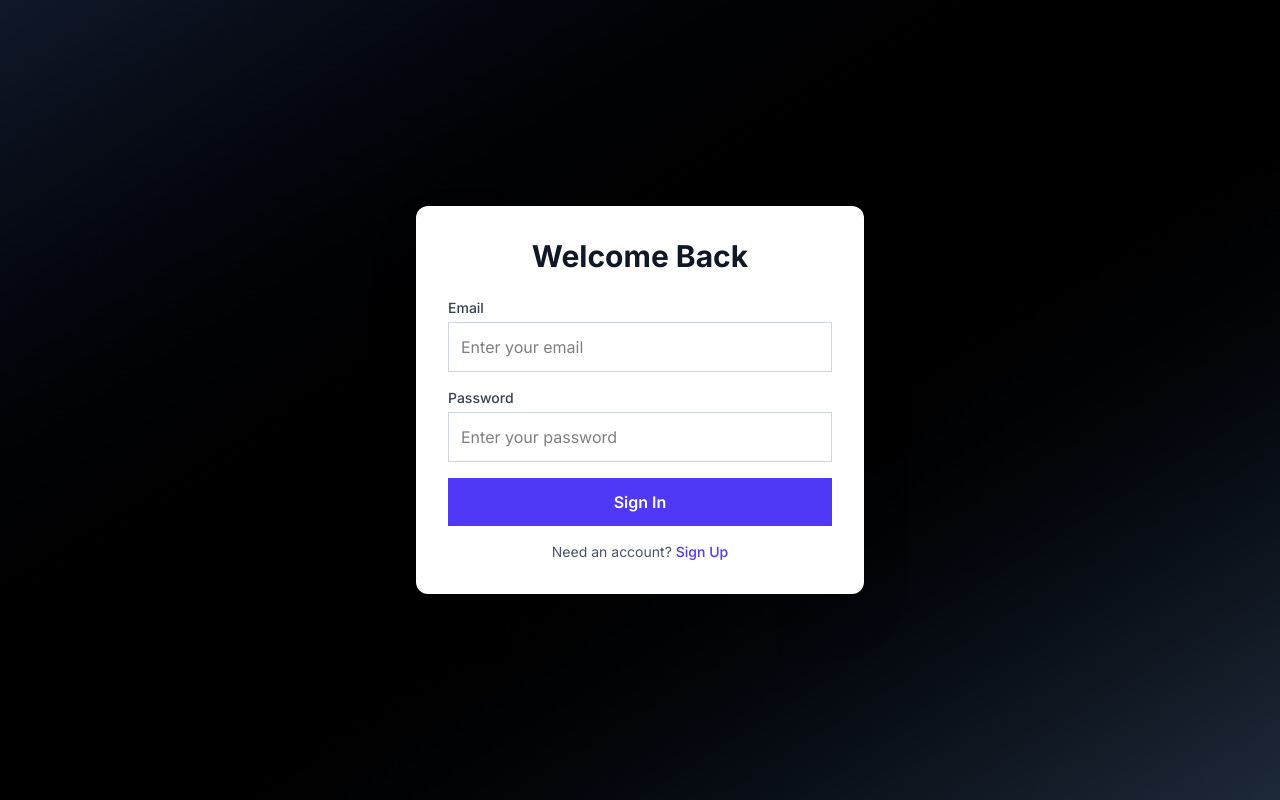
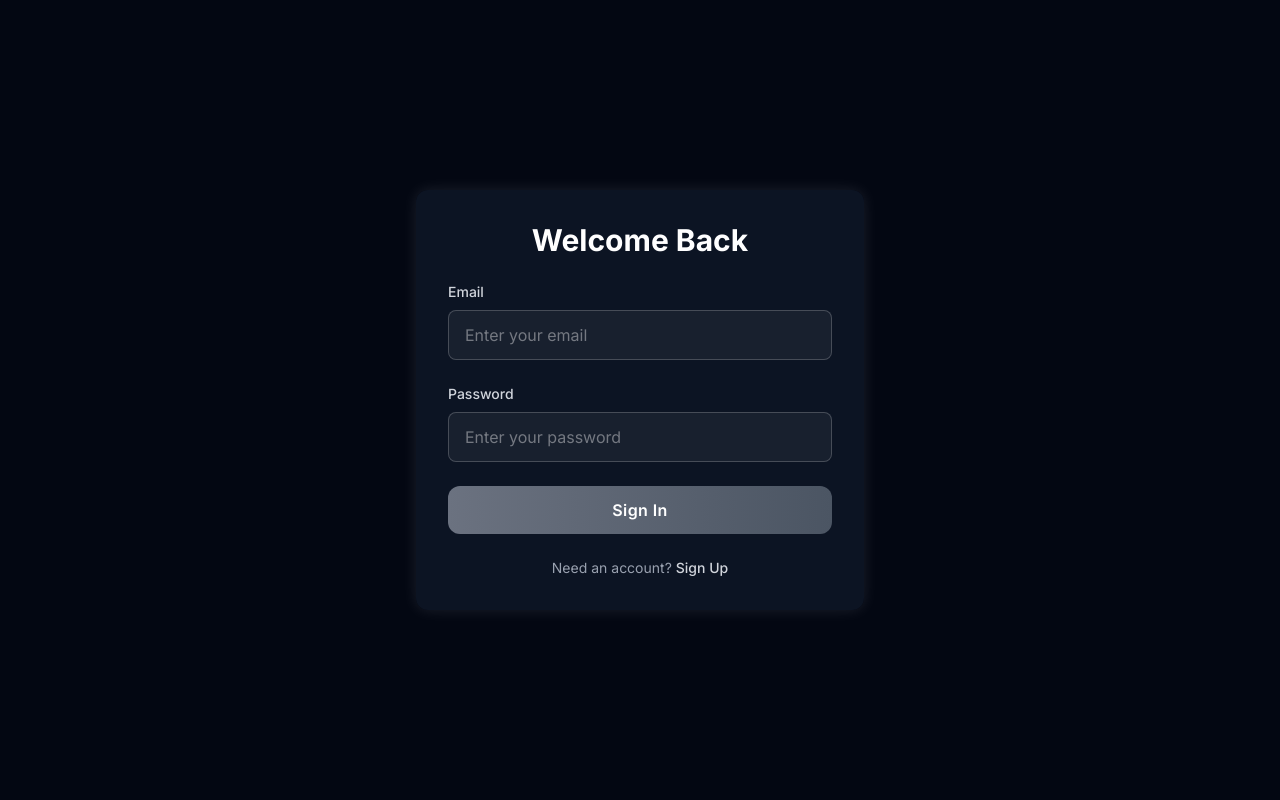
Before and after one commit to abhilov23/SketchFlow, a Next.js app in the folder apps/sketchflow-frontend/: page /signin in a window 1280 px wide. Built offline with nearby package versions, Linux system fonts and the light colour scheme.

Commit message:
login and signup page setteled

```diff
--- a/apps/sketchflow-frontend/app/page.tsx
+++ b/apps/sketchflow-frontend/app/page.tsx
@@ -118,10 +118,10 @@ export default function LandingPage() {
           </Link>
         </nav>
         <div className="flex items-center gap-4">
-          <Link href="#" className="text-sm font-medium text-gray-300 hover:text-white transition-colors duration-300">
+          <Link href="/signin" className="text-sm font-medium text-gray-300 hover:text-white transition-colors duration-300">
             Log In
           </Link>
-          <Button className="btn-primary flex justify-between">
+          <Button onClick={() => router.push("/signup")} className="btn-primary flex justify-between">
             Try Now
           </Button>
         </div>
--- a/apps/sketchflow-frontend/components/AuthPage.tsx
+++ b/apps/sketchflow-frontend/components/AuthPage.tsx
@@ -1,24 +1,96 @@
 "use client";
 
 import { useState } from "react";
+import Link from "next/link";
+
+// Custom CSS for glow, animations, and button styles
+const customStyles = `
+  .shadow-glow {
+    box-shadow: 0 0 15px rgba(255, 255, 255, 0.1);
+  }
+  .hover-glow:hover {
+    box-shadow: 0 0 20px rgba(255, 255, 255, 0.2);
+  }
+  .animate-float-subtle {
+    animation: floatSubtle 6s ease-in-out infinite;
+  }
+  @keyframes floatSubtle {
+    0%, 100% { transform: translateY(0); }
+    50% { transform: translateY(-10px); }
+  }
+  .animate-pulse-glow {
+    animation: pulseGlow 3s ease-in-out infinite;
+  }
+  @keyframes pulseGlow {
+    0%, 100% { box-shadow: 0 0 10px rgba(255, 255, 255, 0.1); }
+    50% { box-shadow: 0 0 20px rgba(255, 255, 255, 0.2); }
+  }
+  .btn-primary {
+    background: linear-gradient(90deg, #6b7280, #4b5563);
+    color: white;
+    font-weight: 600;
+    letter-spacing: 0.025em;
+    padding: 0.75rem 1.5rem;
+    border-radius: 0.75rem;
+    transition: all 0.3s ease;
+  }
+  .btn-primary:hover {
+    background: linear-gradient(90deg, #4b5563, #374151);
+    transform: scale(1.05);
+    box-shadow: 0 0 20px rgba(255, 255, 255, 0.2);
+  }
+  .btn-primary:focus {
+    outline: none;
+    box-shadow: 0 0 0 3px rgba(255, 255, 255, 0.3);
+  }
+  .btn-primary:active {
+    transform: scale(0.95);
+  }
+  .input-field {
+    background: rgba(255, 255, 255, 0.05);
+    color: white;
+    border: 1px solid rgba(255, 255, 255, 0.2);
+    padding: 0.75rem 1rem;
+    border-radius: 0.5rem;
+    transition: all 0.3s ease;
+  }
+  .input-field:focus {
+    outline: none;
+    border-color: rgba(255, 255, 255, 0.5);
+    box-shadow: 0 0 10px rgba(255, 255, 255, 0.2);
+  }
+  .input-field::placeholder {
+    color: rgba(255, 255, 255, 0.4);
+  }
+`;
 
 export function AuthPage({ isSignIn }: { isSignIn: boolean }) {
   const [email, setEmail] = useState("");
   const [password, setPassword] = useState("");
 
   return (
-    <div className="w-screen h-screen flex justify-center items-center bg-gradient-to-br from-gray-900 via-black to-gray-800">
-      <div className="p-8 bg-white rounded-xl shadow-2xl w-full max-w-md transform transition-all hover:scale-105">
+    <div className="w-screen h-screen flex justify-center items-center bg-gray-950 text-white">
+      {/* Add custom styles */}
+      <style>{customStyles}</style>
+
+      {/* Decorative background elements */}
+      <div className="fixed inset-0 -z-10 overflow-hidden">
+        <div className="absolute top-0 left-0 w-96 h-96 bg-gray-500/20 rounded-full blur-3xl -translate-x-1/2 -translate-y-1/2 animate-float-subtle opacity-30"></div>
+        <div className="absolute bottom-0 right-0 w-80 h-80 bg-gray-400/20 rounded-full blur-3xl translate-x-1/2 animate-float-subtle opacity-30" style={{ animationDelay: "1s" }}></div>
+        <div className="absolute top-1/3 left-1/3 w-64 h-64 bg-gray-300/20 rounded-full blur-3xl animate-float-subtle opacity-30" style={{ animationDelay: "2s" }}></div>
+      </div>
+
+      <div className="p-8 bg-gray-900/80 backdrop-blur-sm rounded-xl w-full max-w-md transform transition-all shadow-glow hover-glow">
         {/* Title */}
-        <h2 className="text-3xl font-bold text-gray-900 text-center mb-6">
+        <h2 className="text-3xl font-bold text-white text-center mb-6">
           {isSignIn ? "Welcome Back" : "Create Account"}
         </h2>
 
         {/* Form */}
-        <form className="space-y-4">
+        <form className="space-y-6">
           {/* Email Input */}
           <div>
-            <label htmlFor="email" className="block text-sm font-medium text-gray-700 mb-1">
+            <label htmlFor="email" className="block text-sm font-medium text-gray-300 mb-2">
               Email
             </label>
             <input
@@ -27,13 +99,13 @@ export function AuthPage({ isSignIn }: { isSignIn: boolean }) {
               placeholder="Enter your email"
               value={email}
               onChange={(e) => setEmail(e.target.value)}
-              className="w-full p-3 border border-gray-300 rounded-lg focus:outline-none focus:ring-2 focus:ring-indigo-500 focus:border-transparent transition duration-200"
+              className="w-full input-field"
             />
           </div>
 
           {/* Password Input */}
           <div>
-            <label htmlFor="password" className="block text-sm font-medium text-gray-700 mb-1">
+            <label htmlFor="password" className="block text-sm font-medium text-gray-300 mb-2">
               Password
             </label>
             <input
@@ -42,7 +114,7 @@ export function AuthPage({ isSignIn }: { isSignIn: boolean }) {
               placeholder="Enter your password"
               value={password}
               onChange={(e) => setPassword(e.target.value)}
-              className="w-full p-3 border border-gray-300 rounded-lg focus:outline-none focus:ring-2 focus:ring-indigo-500 focus:border-transparent transition duration-200"
+              className="w-full input-field"
             />
           </div>
 
@@ -53,21 +125,21 @@ export function AuthPage({ isSignIn }: { isSignIn: boolean }) {
               e.preventDefault();
               console.log({ email, password, isSignIn });
             }}
-            className="w-full p-3 bg-indigo-600 text-white font-semibold rounded-lg hover:bg-indigo-700 focus:outline-none focus:ring-2 focus:ring-indigo-500 focus:ring-offset-2 transition duration-200"
+            className="w-full btn-primary"
           >
             {isSignIn ? "Sign In" : "Sign Up"}
           </button>
         </form>
 
         {/* Footer Link */}
-        <p className="mt-4 text-center text-sm text-gray-600">
+        <p className="mt-6 text-center text-sm text-gray-400">
           {isSignIn ? "Need an account?" : "Already have an account?"}{" "}
-          <a
+          <Link
             href={isSignIn ? "/signup" : "/signin"}
-            className="text-indigo-600 hover:text-indigo-800 font-medium"
+            className="text-gray-300 hover:text-white font-medium transition-colors duration-300"
           >
             {isSignIn ? "Sign Up" : "Sign In"}
-          </a>
+          </Link>
         </p>
       </div>
     </div>
```
